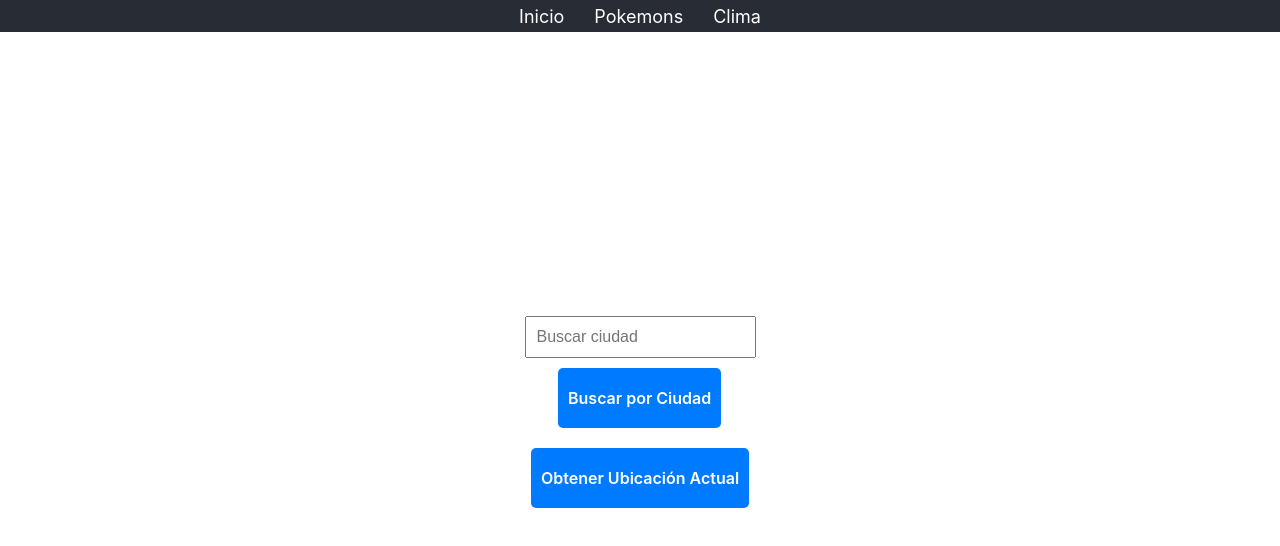
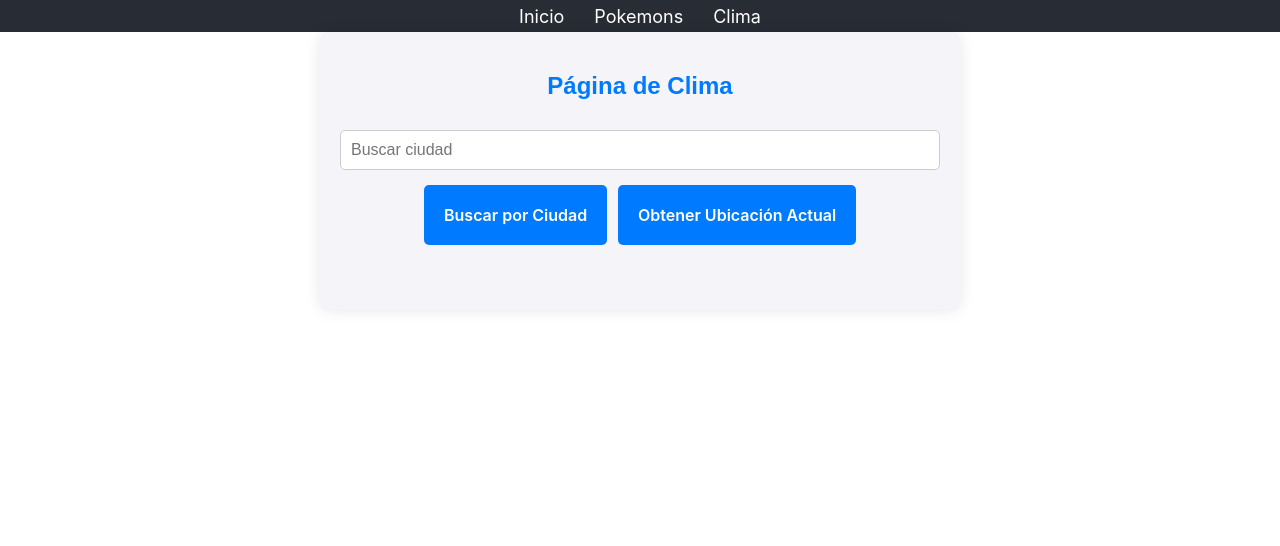
Before and after one commit to Tellotello/mundo-web, a React (Create React App) app: page /climate in a window 1280 px wide. Shown: the top 546 px of the page. Built offline with nearby package versions, Linux system fonts and the light colour scheme.

Commit message:
css
le agregue css de chat, queda a modificar para que quede con la demás página

```diff
--- a/src/components/Clima.jsx
+++ b/src/components/Clima.jsx
@@ -98,7 +98,7 @@ function Climate() {
 
   return (
     <div style={containerStyle}>
-      <h1>Página de Clima</h1>
+      <h2 style={titleStyle}>Página de Clima</h2>
 
       <input
         type="text"
@@ -111,9 +111,6 @@ function Climate() {
         <button onClick={fetchWeatherDataByCity} style={buttonStyle}>
           Buscar por Ciudad
         </button>
-      </div>
-
-      <div style={buttonContainerStyle}>
         <button onClick={getGeolocation} style={buttonStyle}>
           Obtener Ubicación Actual
         </button>
@@ -148,25 +145,45 @@ const containerStyle = {
   display: "flex",
   flexDirection: "column",
   alignItems: "center",
+  backgroundColor: "#f4f4f9",
+  padding: "20px",
+  borderRadius: "10px",
+  boxShadow: "0px 0px 15px rgba(0,0,0,0.1)",
+  maxWidth: "600px",
+  margin: "0 auto",
+};
+
+const titleStyle = {
+  color: "#007bff",
+  fontFamily: "Arial, sans-serif",
+  marginBottom: "20px",
 };
 
 const inputStyle = {
   padding: "10px",
   margin: "10px",
   fontSize: "16px",
+  border: "1px solid #ccc",
+  borderRadius: "5px",
+  width: "100%",
+  boxSizing: "border-box",
 };
 
 const buttonStyle = {
-  padding: "10px",
+  padding: "10px 20px",
   fontSize: "16px",
   backgroundColor: "#007bff",
   color: "#fff",
   border: "none",
   borderRadius: "5px",
   cursor: "pointer",
+  margin: "5px",
+  transition: "background-color 0.3s ease",
 };
 
 const buttonContainerStyle = {
+  display: "flex",
+  justifyContent: "center",
   marginBottom: "20px",
 };
 
@@ -176,23 +193,28 @@ const weatherListStyle = {
 };
 
 const weatherStyle = {
-  padding: "10px",
-  border: "1px solid #ccc",
+  padding: "15px",
+  border: "1px solid #007bff",
+  borderRadius: "10px",
+  backgroundColor: "#e9f1fe",
   marginBottom: "10px",
+  boxShadow: "0px 0px 10px rgba(0,0,0,0.05)",
 };
 
 const deleteButtonStyle = {
-  padding: "5px",
+  padding: "5px 10px",
   fontSize: "14px",
   backgroundColor: "#dc3545",
   color: "#fff",
   border: "none",
   borderRadius: "5px",
   cursor: "pointer",
+  marginTop: "10px",
 };
 
 const errorStyle = {
   color: "red",
+  fontSize: "14px",
   marginTop: "10px",
 };
 
--- a/src/components/Pokemons.jsx
+++ b/src/components/Pokemons.jsx
@@ -144,7 +144,7 @@ function Pokemons() {
         )}
       </Modal>
 
-      <h1>Gestiona tu equipo de Pokémon</h1>
+      <h2 style={title}>Gestiona tu equipo de Pokémon</h2>
 
       {/* Caja Busqueda */}
       <input
@@ -249,11 +249,17 @@ const containerStyle = {
   padding: "20px",
 };
 
+const title = {
+  color: "#333", // Cambiado a un color más oscuro
+};
+
 const searchStyle = {
-  padding: "10px",
-  width: "250px",
-  fontSize: "16px",
-  margin: "20px 0",
+  padding: "12px", // Incrementado el padding
+  width: "300px",  // Ancho aumentado
+  fontSize: "18px", // Tamaño de fuente aumentado
+  margin: "25px 0", // Más espacio en los márgenes
+  border: "2px solid #007bff", // Añadido borde azul
+  borderRadius: "8px", // Bordes redondeados
 };
 
 const resultsContainerStyle = {
@@ -263,10 +269,11 @@ const resultsContainerStyle = {
 };
 
 const statsContainerStyle = {
-  margin: "20px 0",
-  padding: "10px",
-  border: "1px solid #007bff",
-  borderRadius: "8px",
+  margin: "25px 0", // Margen superior ajustado
+  padding: "15px", // Padding incrementado
+  border: "2px solid #007bff", // Borde más grueso
+  borderRadius: "12px", // Bordes redondeados
+  backgroundColor: "#f8f9fa", // Fondo claro
 };
 
 const modalStyle = {
@@ -282,11 +289,12 @@ const modalStyle = {
 };
 
 const resultCardStyle = {
-  border: "1px solid #ccc",
-  borderRadius: "8px",
-  padding: "10px",
-  margin: "10px",
+  border: "1px solid #007bff", // Borde azul
+  borderRadius: "10px", // Bordes más redondeados
+  padding: "12px", // Padding aumentado
+  margin: "12px", // Margen aumentado
   cursor: "pointer",
+  transition: "background-color 0.3s ease", // Transición suave para el hover
 };
 
 const teamContainerStyle = {
@@ -296,12 +304,13 @@ const teamContainerStyle = {
 };
 
 const teamCardStyle = {
-  border: "1px solid #ccc",
-  borderRadius: "8px",
-  padding: "10px",
-  margin: "10px",
+  border: "1px solid #007bff", // Borde azul
+  borderRadius: "10px", // Bordes más redondeados
+  padding: "12px", // Padding aumentado
+  margin: "12px", // Margen aumentado
   cursor: "pointer",
   position: "relative",
+  boxShadow: "0 4px 8px rgba(0, 0, 0, 0.1)", // Sombra suave
 };
 
 const buttonStyle = {
@@ -311,7 +320,7 @@ const buttonStyle = {
 };
 
 const toggleContainerStyle = {
-  marginTop: "10px",
+  marginTop: "15px",
 };
 
 const randomPokemonStyle = {
```
